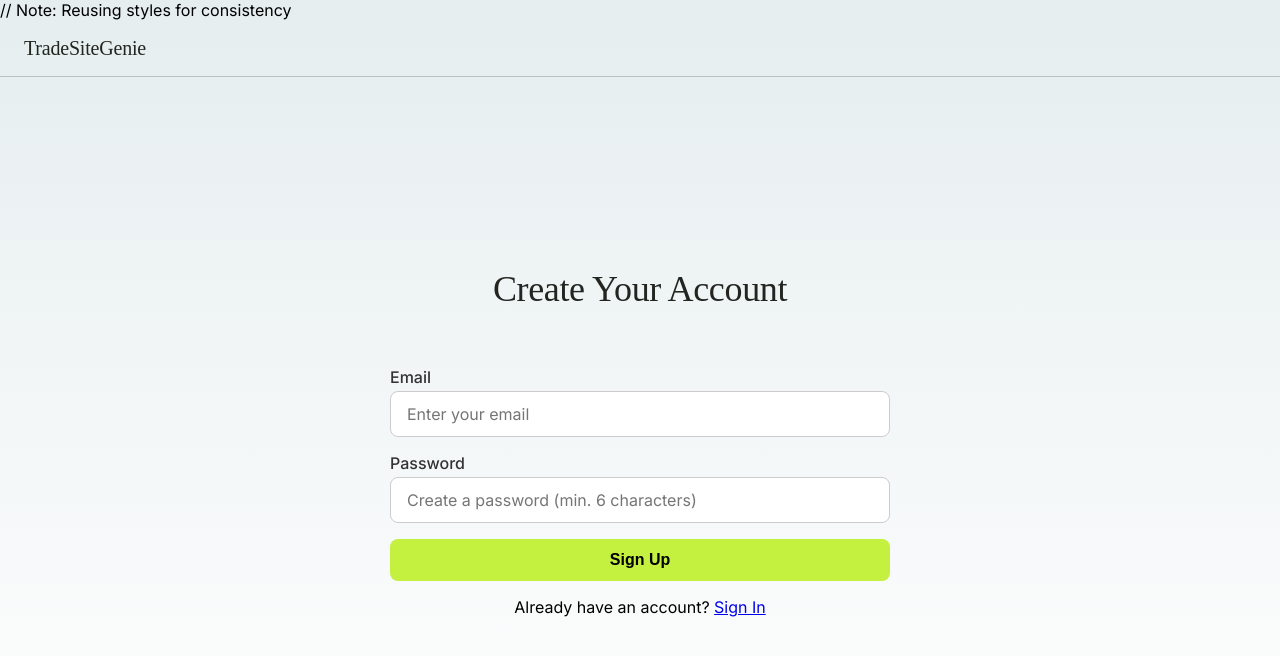
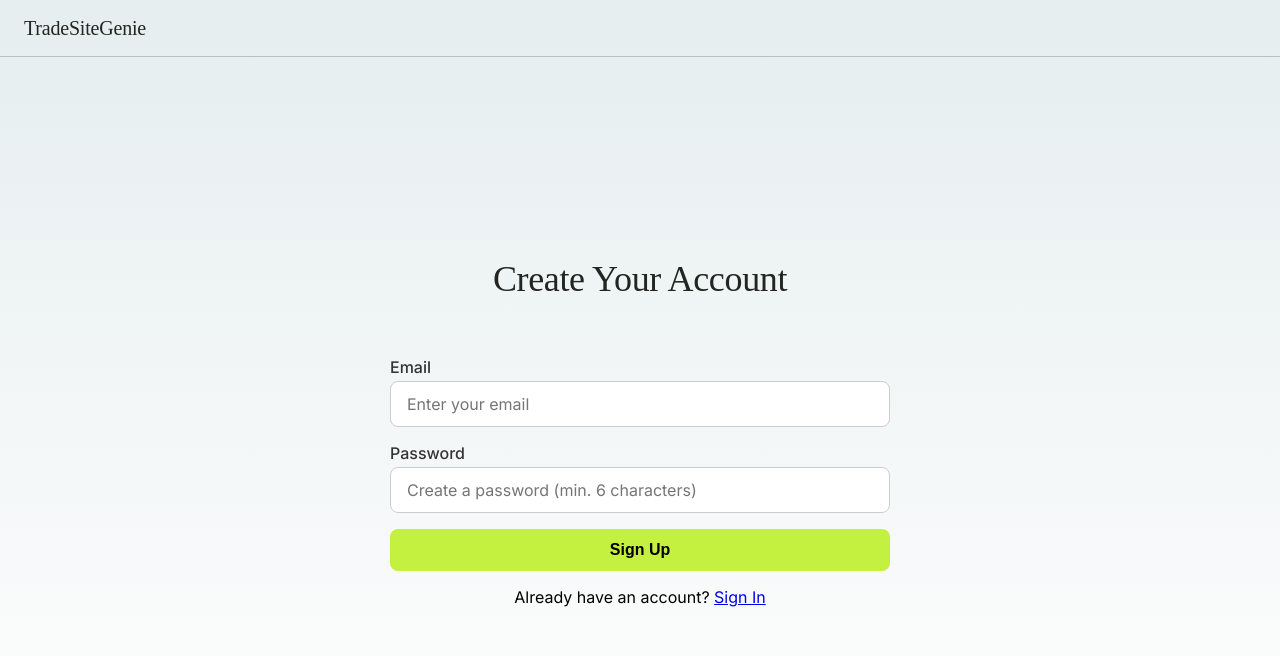
Before and after one commit to whatmarcusdid/tradesitegenie, a Next.js app: page /signup in a window 1280 px wide. Shown: the top 656 px of the page. Built offline with nearby package versions, Linux system fonts and the light colour scheme; no server answers.

Commit message:
fix: remove invalid comment and correct closing tag in signup page

```diff
--- a/app/signup/page.tsx
+++ b/app/signup/page.tsx
@@ -4,7 +4,7 @@ import { useState } from 'react';
 import { useRouter } from 'next/navigation';
 import Link from 'next/link';
 import { createUserWithEmailAndPassword } from 'firebase/auth';
-import { getBrowserAuth } from '@/lib/firebaseConfig'; // Corrected import
+import { getBrowserAuth } from '@/lib/firebaseConfig';
 
 const SignUpPage = () => {
   const [email, setEmail] = useState('');
@@ -17,7 +17,7 @@ const SignUpPage = () => {
     e.preventDefault();
     setError(null);
     setLoading(true);
-    const auth = getBrowserAuth(); // Correctly get auth instance
+    const auth = getBrowserAuth();
     if (!auth) {
       setError("Authentication service is not available.");
       setLoading(false);
@@ -42,7 +42,7 @@ const SignUpPage = () => {
   };
 
   return (
-    <div className="signin-page-container"> // Note: Reusing styles for consistency
+    <div className="signin-page-container">
       <header className="signin-header">
         <Link href="/" className="logo-text">TradeSiteGenie</Link>
       </header>
```
